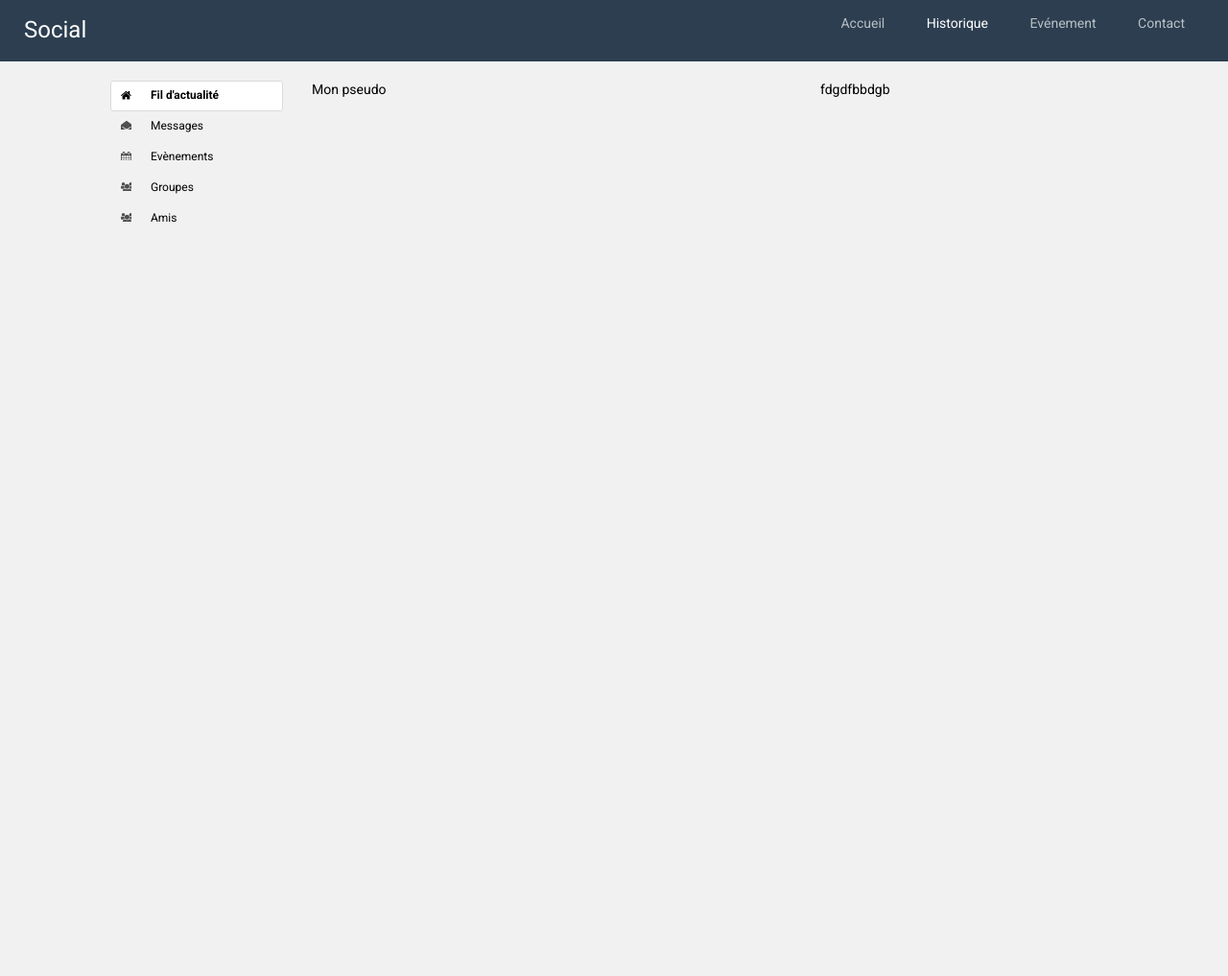
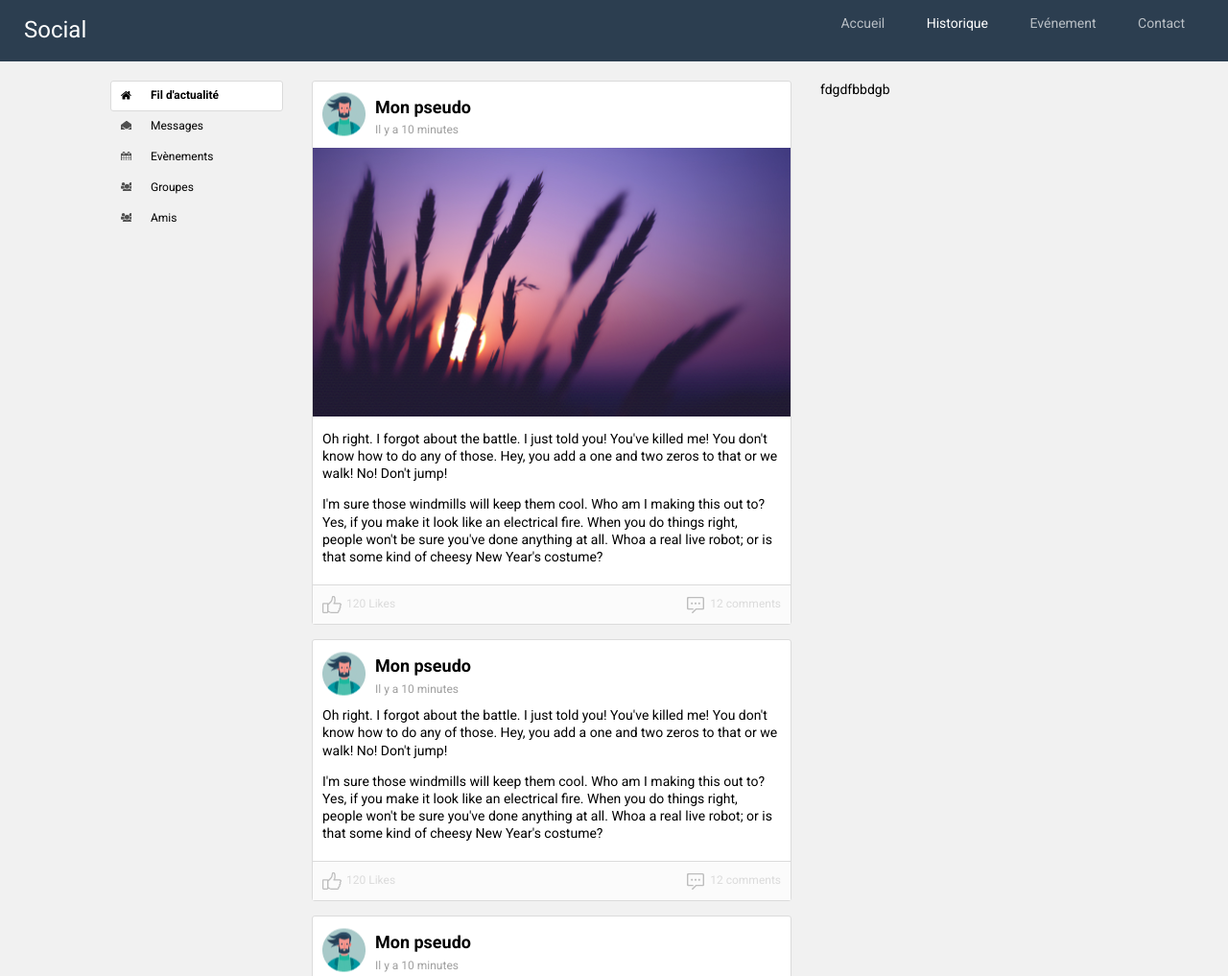
Before and after one commit to julien54190/TP-SOCIAL-NETWORK, a plain HTML site: page index.html in a window 1280 px wide. Shown: the top 1017 px of the page at 96% size. Before the commit the page ends 800 px from the top, so only its background shows below. Drawn offline with Linux system fonts and the light colour scheme.

Commit message:
add main card

```diff
--- a/index.html
+++ b/index.html
@@ -30,9 +30,65 @@
             <a href="#" class="sidebar-groups">Amis</a>
         </nav>
         <main class="main">
-            <div class="card">
-                Mon pseudo
-            </div>
+            <article class="card">
+                <header class="card-header card-header-avatar">
+                    <img src="img/avatar.png" width="45" height="45" class="card-avatar">
+                    <div class="card-title">Mon pseudo</div>
+                    <div class="card-time">Il y a 10 minutes</div>
+                </header>
+                <div class="card-body">
+                    <p>
+                        <img src="img/image.jpg" alt="paysage" class="fullwidth">
+                    </p>
+                    <p>
+                        Oh right. I forgot about the battle. I just told you! You've killed me! You don't know how to do any of those. Hey, you add a one and two zeros to that or we walk! No! Don't jump!
+                    </p>
+                    <p>
+                        I'm sure those windmills will keep them cool. Who am I making this out to? Yes, if you make it look like an electrical fire. When you do things right, people won't be sure you've done anything at all. Whoa a real live robot; or is that some kind of cheesy New Year's costume?
+                    </p>
+                </div>
+                <footer class="card-footer">
+                    <a href="#" class="card-like">120 Likes</a>
+                    <a href="#" class="card-comments">12 comments</a>
+                </footer>
+            </article>
+
+            <article class="card">
+                <header class="card-header card-header-avatar">
+                    <img src="img/avatar.png" width="45" height="45" class="card-avatar">
+                    <div class="card-title">Mon pseudo</div>
+                    <div class="card-time">Il y a 10 minutes</div>
+                </header>
+                <div class="card-body">
+                    <p>
+                        Oh right. I forgot about the battle. I just told you! You've killed me! You don't know how to do any of those. Hey, you add a one and two zeros to that or we walk! No! Don't jump!
+                    </p>
+                    <p>
+                        I'm sure those windmills will keep them cool. Who am I making this out to? Yes, if you make it look like an electrical fire. When you do things right, people won't be sure you've done anything at all. Whoa a real live robot; or is that some kind of cheesy New Year's costume?
+                    </p>
+                </div>
+                <footer class="card-footer">
+                    <a href="#" class="card-like">120 Likes</a>
+                    <a href="#" class="card-comments">12 comments</a>
+                </footer>
+            </article>
+
+            <article class="card">
+                <header class="card-header card-header-avatar">
+                    <img src="img/avatar.png" width="45" height="45" class="card-avatar">
+                    <div class="card-title">Mon pseudo</div>
+                    <div class="card-time">Il y a 10 minutes</div>
+                </header>
+                <div class="card-body">
+                    <p>
+                        <img src="img/image.jpg" alt="paysage" class="fullwidth">
+                    </p>
+                </div>
+                <footer class="card-footer">
+                    <a href="#" class="card-like">120 Likes</a>
+                    <a href="#" class="card-comments">12 comments</a>
+                </footer>
+            </article>
         </main>
         <aside class="aside">
             fdgdfbbdgb
--- a/style.css
+++ b/style.css
@@ -163,3 +163,91 @@ a{
         width: 310px;
     }
 }
+
+/* Main */
+
+.card{
+    border: solid 1px #DBDBDB;
+    background: #FFF;
+    border-radius: 3px;
+    margin-bottom: 15px;
+}
+
+.card:last-child{
+    margin-bottom: 0;
+}
+
+.card-header{
+    padding: 10px;
+    position: relative;
+}
+
+.card-header-avatar{
+    padding-left: 65px;
+}
+
+.card-avatar{
+    position: absolute;
+    top: 50%;
+    transform: translateY(-50%);
+    left: 10px;
+}
+
+.card-title{
+    font-weight: 700;
+    color: #000;
+    font-size: 18px;
+    margin: 5px 0;
+}
+
+.card-time{
+    color: rgba(0, 0, 0, 0.38);
+    font-size: 12px;
+}
+
+.card-body{
+    padding: 0 10px 20px 10px;
+}
+
+.card-body .fullwidth{
+    width: calc(100% + 20px);
+    display: block;
+    margin-left: -10px;
+    margin-right: -10px;
+}
+
+.card-body p:first-child{
+    margin-top: 0;
+}
+
+.card-body p:last-child{
+    margin-bottom: 0;
+}
+
+.card-footer{
+    border-top: solid 1px #DBDBDB;
+    background: #fbfbfb;
+    display: flex;
+    padding: 10px;
+    font-size: 12px;
+    color: #DBDBDB;
+}
+
+.card-comments{
+    margin-left: auto;
+}
+
+.card-like::before,
+.card-comments::before{
+    content: '';
+    display: inline-block;
+    vertical-align: middle;
+    margin-right: 5px;
+    width: 20px;
+    height: 20px;
+    background: url(img/thumb-up.svg) center center / 20px 18px no-repeat;
+}
+
+.card-comments::before{
+    background: url(img/comment.svg) center center / 18px 17px no-repeat;
+}
```
